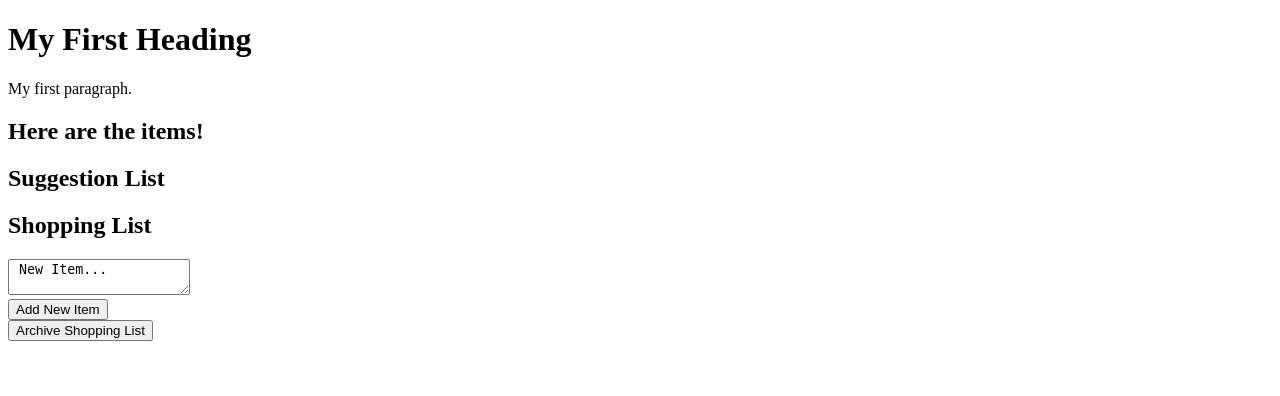
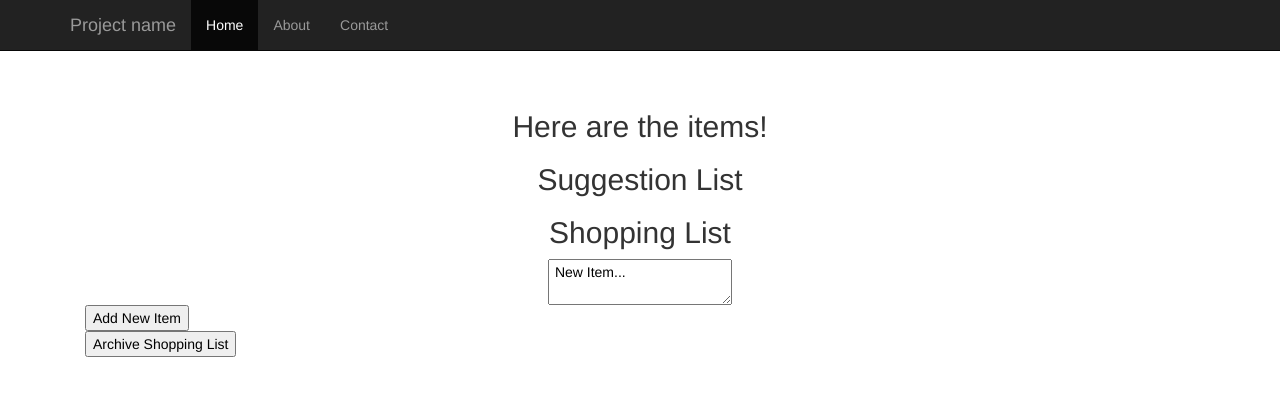
Before and after one commit to tariktosun/groceries, a Django app: template future/future/templates/groc_home.html in a window 1280 px wide. Shown: the top 396 px of the page. Run offline with Django 3.2, Linux system fonts and the light colour scheme; the template is opened without the code that fills it, so the values that code supplies are empty; parts of the project's set-up code (start-up, migrations or seed data) failed here and were passed over; some libraries are stand-ins or nearby versions.

Commit message:
Made new suggestion list

```diff
--- a/future/future/templates/groc_home.html
+++ b/future/future/templates/groc_home.html
@@ -1,12 +1,61 @@
 <!DOCTYPE html>
-<html>
+
+<!DOCTYPE html>
+<html lang="en">
+  <head>
+    <meta charset="utf-8">
+    <meta http-equiv="X-UA-Compatible" content="IE=edge">
+    <meta name="viewport" content="width=device-width, initial-scale=1.0">
+    <meta name="description" content="">
+    <meta name="author" content="">
+    <link rel="shortcut icon" href="../../docs-assets/ico/favicon.png">
+
+    <title>Starter Template for Bootstrap</title>
+
+    <!-- Bootstrap core CSS -->
+    <!--link href="../../dist/css/bootstrap.css" rel="stylesheet"-->
+    <link rel="stylesheet" type="text/css" href="/static/css/bootstrap.css" />
+
+    <!-- Custom styles for this template -->
+    <!--link href="starter-template.css" rel="stylesheet"-->
+    <link rel="stylesheet" type="text/css" href="/static/css/starter-template.css" />
+
+    <!-- Just for debugging purposes. Don't actually copy this line! -->
+    <!--[if lt IE 9]><script src="../../docs-assets/js/ie8-responsive-file-warning.js"></script><![endif]-->
+
+    <!-- HTML5 shim and Respond.js IE8 support of HTML5 elements and media queries -->
+    <!--[if lt IE 9]>
+      <script src="https://oss.maxcdn.com/libs/html5shiv/3.7.0/html5shiv.js"></script>
+      <script src="https://oss.maxcdn.com/libs/respond.js/1.3.0/respond.min.js"></script>
+    <![endif]-->
+  </head>
+
   <body>
 
-<h1>My First Heading</h1>
+    <div class="navbar navbar-inverse navbar-fixed-top" role="navigation">
+      <div class="container">
+        <div class="navbar-header">
+          <button type="button" class="navbar-toggle" data-toggle="collapse" data-target=".navbar-collapse">
+            <span class="sr-only">Toggle navigation</span>
+            <span class="icon-bar"></span>
+            <span class="icon-bar"></span>
+            <span class="icon-bar"></span>
+          </button>
+          <a class="navbar-brand" href="#">Project name</a>
+        </div>
+        <div class="collapse navbar-collapse">
+          <ul class="nav navbar-nav">
+            <li class="active"><a href="#">Home</a></li>
+            <li><a href="#about">About</a></li>
+            <li><a href="#contact">Contact</a></li>
+          </ul>
+        </div><!--/.nav-collapse -->
+      </div>
+    </div>
 
-<p>My first paragraph.</p>
-
-
+    <!-- Tarik Added Material -->
+    <div class="container">
+     <div class="starter-template">
            <h2> Here are the items! </h2>
            {% for item in items %}
              <div class="item">
@@ -15,9 +64,16 @@
            {% endfor %}
 
          <h2> Suggestion List </h2>
+         <ol>
            {% for item in suggestionListItems %}
-  <div class="item">
+             <li>
+               <form name="addFromSuggestions" action="/suggestionAdd/" method="post">
+                {% csrf_token %}
                 {{item.name}} - {{item.frequency}}
+                <input type="hidden" name="itemPK" value={{ item.pk }}>
+                <input type="submit" value="Add">
+                </form>
+               <!--
                  <form name="addFromSuggestions" action="/suggestionAdd/" method="post">
                    {% csrf_token %}
                    <button class="addSuggestedButton"
@@ -25,8 +81,10 @@
                    </button>
                    <input type="hidden" name="itemPK" value={{ item.pk }} />
                  </form>
-  </div>
+                -->
+             </li>
            {% endfor %}
+          </ol>
 
            <h2> Shopping List </h2>
            {% for item in shoppingListItems %}
@@ -54,6 +112,18 @@
                </div>
              </form>
            </div>
+      </div>
+    </div> <!-- /.container -->
+
+    <!-- End Tarik Added Material -->
+
+
+    <!-- Bootstrap core JavaScript
+    ================================================== -->
+    <!-- Placed at the end of the document so the pages load faster -->
+    <script src="https://code.jquery.com/jquery-1.10.2.min.js"></script>
+    <!--script src="../../dist/js/bootstrap.min.js"></script-->
+    <script src="/static/js/bootstrap.js"></script>
 
   </body>
 </html>
```
Lines whose indentation alone changed are shown as unchanged.
